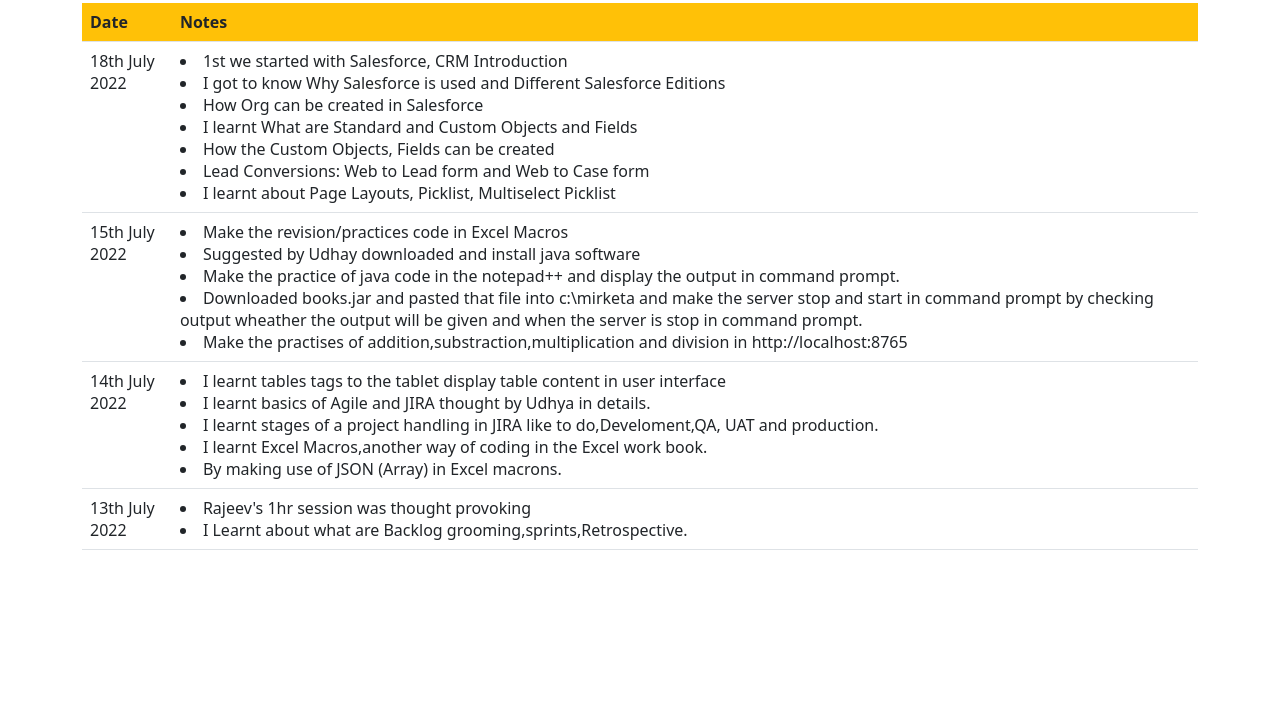
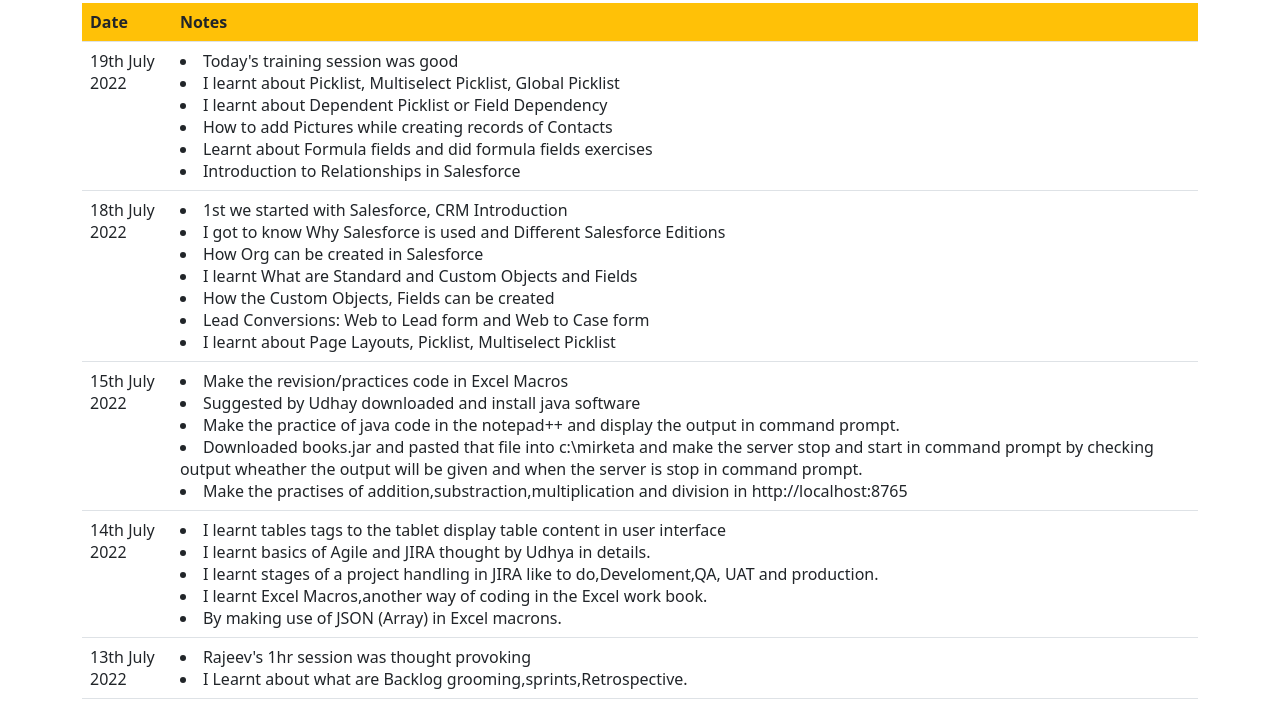
Before and after one commit to basavaraj-mrk/basavaraj-mrk, a plain HTML site: page Journal.html in a window 1280 px wide. Shown: the part 53-780 px from the top of the page. Drawn offline with nearby package versions, Linux system fonts and the light colour scheme.

Commit message:
Updated on 19th

```diff
--- a/Journal.html
+++ b/Journal.html
@@ -15,6 +15,18 @@
                     </tr>
                 </thead>
                 <tbody>
+
+					<tr>
+                        <td>19th July 2022</td>
+                        <td>
+                            <li>Today's training session was good</li>
+                            <li>I learnt about Picklist, Multiselect Picklist, Global Picklist</li>
+							<li>I learnt about Dependent Picklist or Field Dependency</li>
+							<li>How to add Pictures while creating records of Contacts</li>
+							<li>Learnt about Formula fields and did formula fields exercises </li>
+							<li>Introduction to Relationships in Salesforce</li>
+                        </td>
+                    </tr>
 
 					<tr>
                         <td>18th July 2022</td>
@@ -37,8 +49,10 @@
 							<li>Make the practice of java code in the notepad++ and display the output in command prompt.</li>
 							<li>Downloaded books.jar and pasted that file into c:\mirketa and make the server stop and start in command prompt by checking output wheather the output will be given and when the server is stop in command prompt.</li>
 							<li>Make the practises of addition,substraction,multiplication and division in http://localhost:8765</li>
+						</td>
+					</tr>
+
 					<tr>
-
 						<td>14th July 2022</td>
 						<td>
 							<li>I learnt  tables tags to the tablet display table content in user interface</li>
@@ -48,6 +62,7 @@
 							<li>By making use of JSON (Array) in Excel macrons. </li>
 						</td>
 					</tr>
+
                     <tr>
                         <td>13th July 2022</td>
                         <td>
@@ -55,6 +70,7 @@
                             <li>I Learnt about what are Backlog grooming,sprints,Retrospective.</li>
                         </td>
                     </tr>
+
                 </tbody>
             </table>
         </body>
```
Lines whose indentation alone changed are shown as unchanged.
